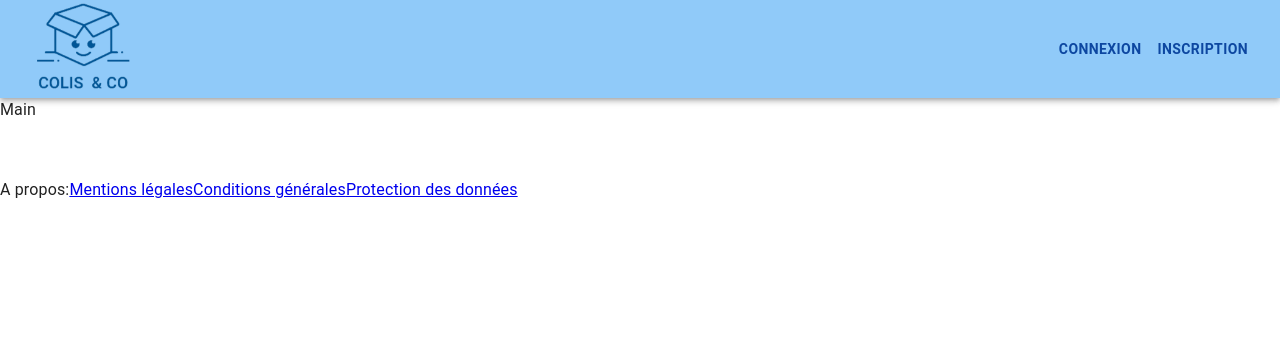
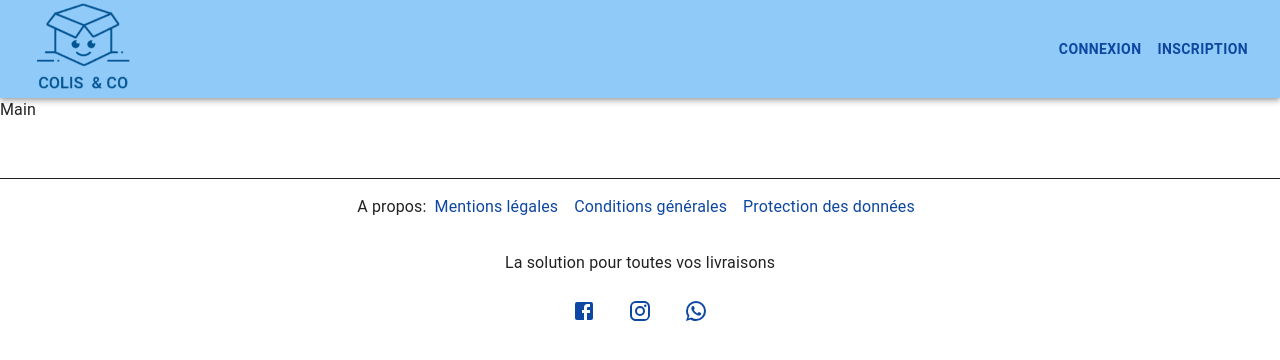
Before and after one commit to Joseph-Pittera/colis-and-co, a Next.js app in the folder front/: page / in a window 1280 px wide. Shown: the top 360 px of the page. Built offline with nearby package versions, Linux system fonts and the light colour scheme.

Commit message:
footer fini

```diff
--- /dev/null
+++ b/front/components/CustomsMuiComp/index.jsx
@@ -0,0 +1,8 @@
+import Link from "@mui/material/Link";
+import { styled } from "@mui/material/styles";
+
+export const BlueLink = styled(Link)(({ theme }) => ({
+  color: theme.palette.customBlue.dark,
+  marginLeft: theme.spacing(1),
+  marginRight: theme.spacing(1),
+}));
--- a/front/components/Footer/index.jsx
+++ b/front/components/Footer/index.jsx
@@ -1,20 +1,50 @@
-import styled from "styled-components";
-import { colors } from "@/utils/context/theme";
-import Link from "next/link";
-
-const FooterComp = styled.footer`
-  width: 100%;
-  display: flex;
-  flex-direction: row;
-`;
+import { BlueLink } from "../CustomsMuiComp";
+import FacebookIcon from "@mui/icons-material/Facebook";
+import InstagramIcon from "@mui/icons-material/Instagram";
+import WhatsAppIcon from "@mui/icons-material/WhatsApp";
+import { Box } from "@mui/material";
 
 export const Footer = () => {
   return (
-    <FooterComp>
-      A propos:
-      <Link href="/">Mentions légales</Link>
-      <Link href="/">Conditions générales</Link>
-      <Link href="/">Protection des données</Link>
-    </FooterComp>
+    <Box
+      component="footer"
+      display="flex"
+      sx={{
+        flexDirection: "column",
+        alignItems: "center",
+      }}
+      borderTop={1}
+    >
+      <Box
+        display="flex"
+        sx={{
+          flexDirection: { xs: "column", md: "row" },
+          alignItems: "center",
+        }}
+      >
+        <p>A propos:</p>
+        <BlueLink href="/" underline="hover">
+          Mentions légales
+        </BlueLink>
+        <BlueLink href="/" underline="hover">
+          Conditions générales
+        </BlueLink>
+        <BlueLink href="/" underline="hover">
+          Protection des données
+        </BlueLink>
+      </Box>
+      <p>La solution pour toutes vos livraisons</p>
+      <Box display="flex" flexDirection="row" justifyContent="center">
+        <BlueLink href="https://www.facebook.com/">
+          <FacebookIcon sx={{ m: 1 }} />
+        </BlueLink>
+        <BlueLink href="https://www.instagram.com/">
+          <InstagramIcon sx={{ m: 1 }} />
+        </BlueLink>
+        <BlueLink href="https://www.whatsapp.com/">
+          <WhatsAppIcon sx={{ m: 1 }} />
+        </BlueLink>
+      </Box>
+    </Box>
   );
 };
--- /dev/null
+++ b/front/components/Navbar/Logo.jsx
@@ -0,0 +1,21 @@
+import Box from "@mui/material/Box";
+import Link from "@mui/material/Link";
+
+export const Logo = () => {
+  return (
+    <Link href="/">
+      <Box
+        component="img"
+        sx={{
+          maxHeight: { xs: 46, md: 92 },
+          maxWidth: { xs: 60, md: 120 },
+          display: "flex",
+          mr: 1,
+          mb: 1,
+        }}
+        alt="Parcel logo of Colis&Co"
+        src="/logo_colis&co_dark.png"
+      />
+    </Link>
+  );
+};
--- a/front/components/Navbar/index.jsx
+++ b/front/components/Navbar/index.jsx
@@ -11,6 +11,7 @@ import Avatar from "@mui/material/Avatar";
 import Button from "@mui/material/Button";
 import Tooltip from "@mui/material/Tooltip";
 import MenuItem from "@mui/material/MenuItem";
+import { Logo } from "./Logo";
 
 const pages = ["Connexion", "Inscription"];
 const settings = ["Profile", "Account", "Dashboard", "Logout"];
@@ -38,29 +39,7 @@ export const ResponsiveAppBar = () => {
     <AppBar position="static">
       <Container maxWidth="xl">
         <Toolbar disableGutters>
-          <Box
-            component="img"
-            sx={{
-              maxHeight: { xs: 46, md: 92 },
-              maxWidth: { xs: 60, md: 120 },
-              display: { xs: "flex", md: "none" },
-              mr: 1,
-            }}
-            alt="Parcel logo of Colis&Co"
-            src="/logo_colis&co_dark.png"
-          />
-          <Box
-            component="img"
-            sx={{
-              maxHeight: { xs: 46, md: 92 },
-              maxWidth: { xs: 60, md: 120 },
-              display: { xs: "none", md: "flex" },
-              mr: 1,
-              mb: 1,
-            }}
-            alt="Parcel logo of Colis&Co"
-            src="/logo_colis&co_dark.png"
-          />
+          <Logo />
           <Box
             sx={{
               flexGrow: 1,
--- a/front/styles/globals.css
+++ b/front/styles/globals.css
@@ -0,0 +1,3 @@
+a {
+  text-decoration: none; /* empêcher la ligne de soulignement et les changements de couleur au survol et après la visite */
+}
--- a/front/utils/context/theme.jsx
+++ b/front/utils/context/theme.jsx
@@ -2,12 +2,22 @@ import { createTheme } from "@mui/material";
 import { blue } from "@mui/material/colors";
 
 export const theme = createTheme({
+  components: {
+    MuiLink: {
+      styleOverrides: {
+        underline: "none",
+      },
+    },
+  },
   status: {
     danger: "#e53e3e",
   },
   palette: {
     mode: "light",
     primary: {
+      main: blue[200],
+    },
+    secondary: {
       main: blue[200],
     },
     customBlue: {
@@ -17,3 +27,12 @@ export const theme = createTheme({
     },
   },
 });
+
+export const colors = {
+  primary: blue[200],
+  secondary: "#8186A0",
+  backgroundLight: "#E8E8E8",
+  backgroundDark: "#4F4C6B",
+  bodyDark: "#040433",
+  bodyLight: "#FAFAFA",
+};
```
